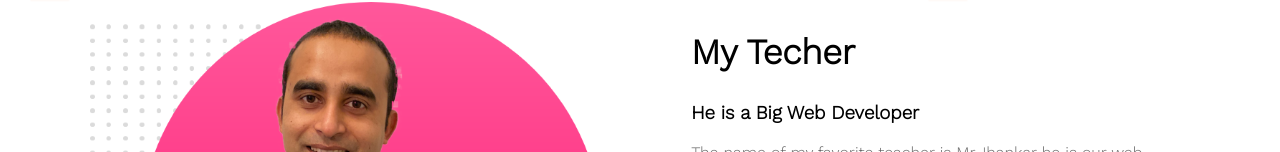
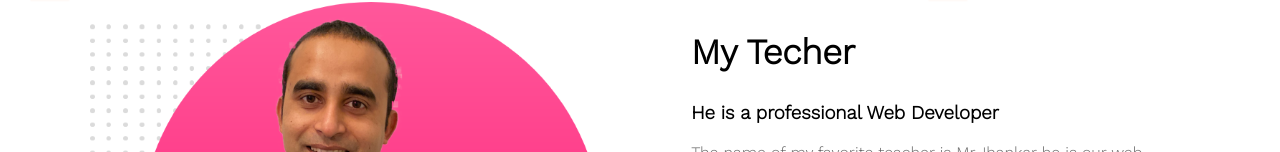
Before and after one commit to hossainmunna/Web-portfolio, a plain HTML site: page index.html in a window 1280 px wide. Shown: the part 648-800 px from the top of the page. Drawn offline with nearby package versions, Linux system fonts and the light colour scheme.

Commit message:
chali jaw

```diff
--- a/index.html
+++ b/index.html
@@ -29,7 +29,7 @@
        <div class="half">
 
            <h2>My Techer </h2>
-           <h3> He is a Big Web Developer</h3>
+           <h3> He is a professional Web Developer</h3>
            <p> The name of my favorite teacher is Mr.Jhankar he is our  web development teacher. he always teach us with love. he always take our care like our big brothers.</p>
            <a class="link" target="_blank" href=" https://www.facebook.com/JhankarMahbub?sk=wall&fref=gs&dti=893000287861502&hc_location=group_dialog">My Teacher profile </a>
        </div>
```
